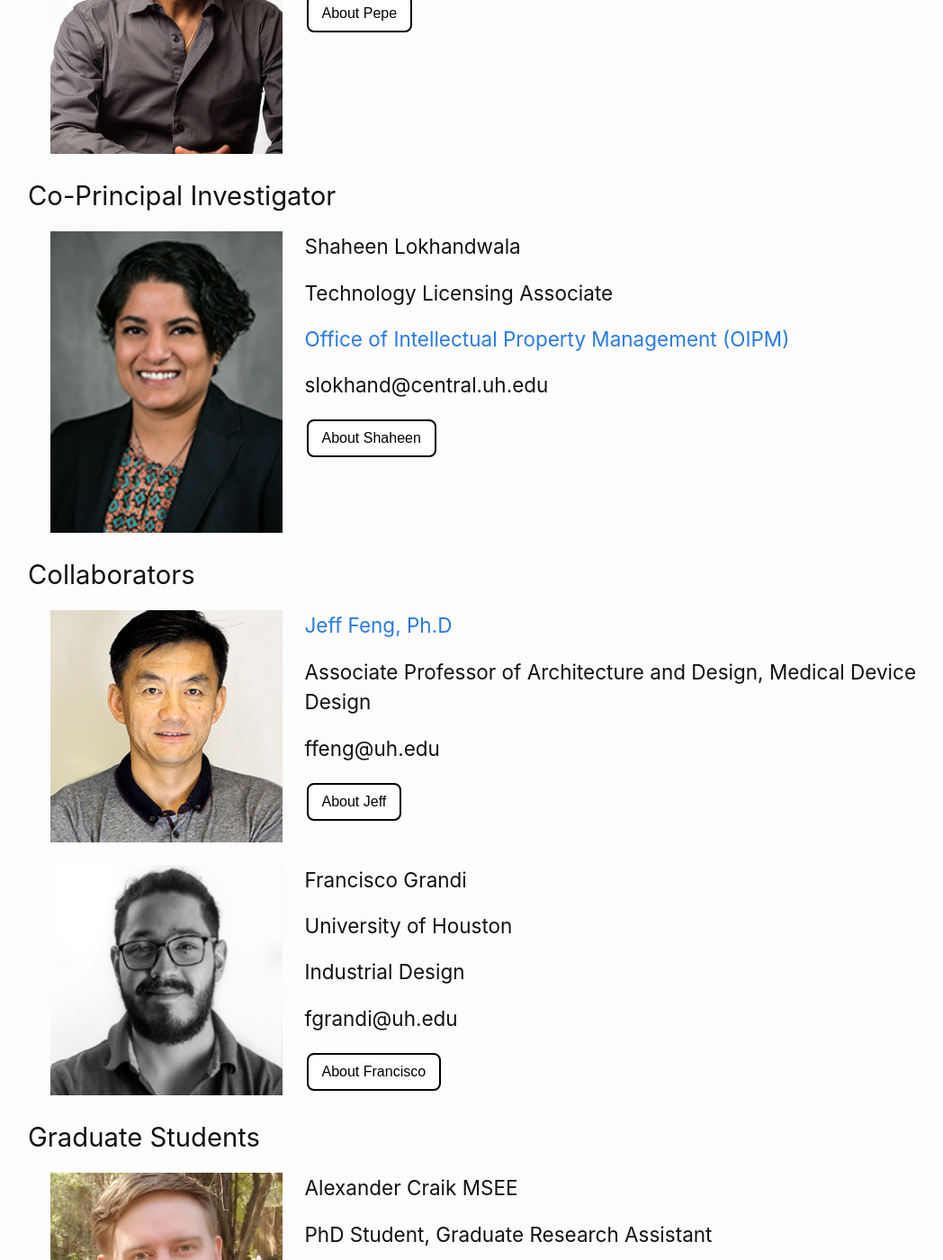
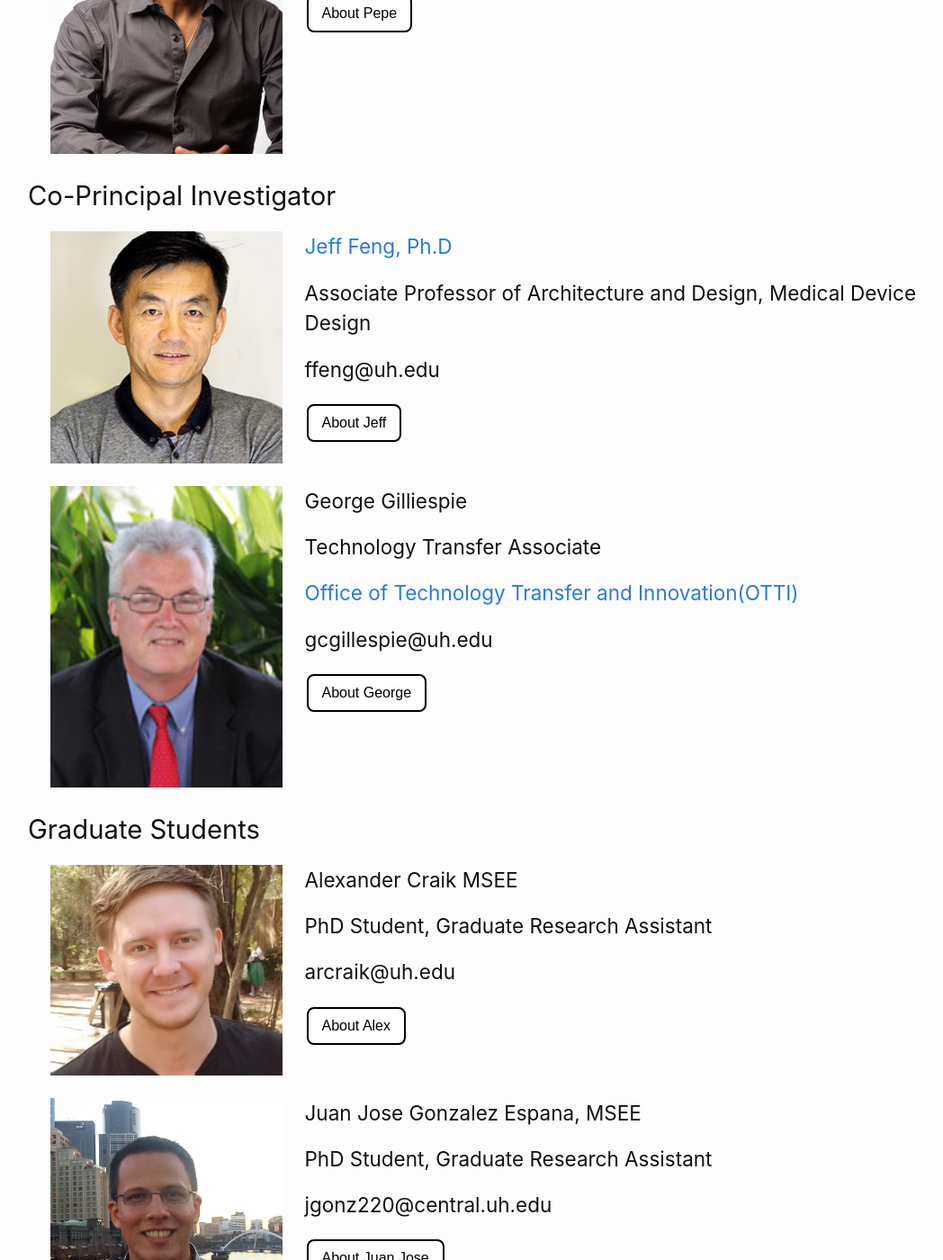
Before and after one commit to arcraik/neuroexo-website, a Jekyll site: the page built from people.md, in a window 1280 px wide and 1400 px high, scrolled down 593 px. Shown: the whole window at 90% size, without its empty margins (94-1142 px from the left). Built offline with Jekyll 4.4.1, drawn with Linux system fonts in a browser that asks for light colours; some of the changed text lies outside the part shown.

Commit message:
Update people.md

```diff
--- a/people.md
+++ b/people.md
@@ -46,36 +46,6 @@ title: People
 <br>
 
 <h3>Co-Principal Investigator</h3>
-
-<div>
-<img class="peoplepic" src="/photos/slokhan.jpg" alt="Shaheen Lokhandwala " />
-<h4>Shaheen Lokhandwala </h4>
-<h4>Technology Licensing Associate</h4>
-<h4><a href="https://www.uh.edu/research/tech-transfer/ip/" target="_blank" >Office of Intellectual Property Management (OIPM)</a></h4>
-<h4>slokhand@central.uh.edu</h4>
-<!-- Trigger/Open The Modal -->
-<button class="modal-button" href="#slokhandwala">About Shaheen</button>
-
-<!-- The Modal -->
-<div id="slokhandwala" class="modal">
-
-  <!-- Modal content -->
- <div class="modal-content">
-    <div class="modal-header">
-      <span class="close">×</span>
-      <h2>Shaheen Lokhandwala</h2>
-    </div>
-    <div class="modal-body">
-      <img class="content peoplepic" src="/photos/slokhan.jpg" alt="Shaheen Lokhandwala " align="left"/>
-      <div><p class="content"></p></div>
-    </div>
-   </div>
-
-</div>
-</div>
-<br>
-
-<h3>Collaborators</h3>
 <div>
 <img class="peoplepic" src="/photos/jefffeng.jpg" alt="Jeff Feng" />
 <h4><a href="http://www.uh.edu/architecture/about/faculty/#!/details/1224152" target="_blank">Jeff Feng, Ph.D</a></h4>
@@ -97,26 +67,33 @@ title: People
  </div>
 </div>
 <div>
-<img class="peoplepic" src="/photos/fgrandi.jpg" alt="Francisco Grandi" />
-<h4>Francisco Grandi</h4>
-<h4>University of Houston</h4>
-<h4>Industrial Design</h4>
-<h4>fgrandi@uh.edu</h4>
+<img class="peoplepic" src="/photos/gillespie.jpg" alt="George Gilliespie " />
+<h4>George Gilliespie</h4>
+<h4>Technology Transfer Associate</h4>
+<h4><a href="https://www.uh.edu/research/about/organization/otti/" target="_blank" >Office of Technology Transfer and Innovation(OTTI)</a></h4>
+<h4>gcgillespie@uh.edu</h4>
+<!-- Trigger/Open The Modal -->
+<button class="modal-button" href="#gilliespie">About George</button>
 
-<button class="modal-button" href="#fgrandi">About Francisco</button>
-<div id="fgrandi" class="modal">
-<div class="modal-content">
-   <div class="modal-header">
-     <span class="close">×</span>
-     <h2>Francisco Grandi</h2>
+<!-- The Modal -->
+<div id="gilliespie" class="modal">
+
+  <!-- Modal content -->
+ <div class="modal-content">
+    <div class="modal-header">
+      <span class="close">×</span>
+      <h2>George Gilliespie</h2>
+    </div>
+    <div class="modal-body">
+      <img class="content peoplepic" src="/photos/gillespie.jpg" alt="George Gilliespie " align="left"/>
+      <div><p class="content"></p></div>
+    </div>
    </div>
-   <div class="modal-body">
-       <img class="content peoplepic" src="/photos/fgrandi.jpg" alt="Francisco Grandi" />
-     <div><p class="content"></p></div>
-    </div>
- </div>
- </div>
+
 </div>
+</div>
+<br>
+
 <h3>Graduate Students</h3>
 <div>
 <img class="peoplepic" src="/photos/ArCraik.jpg" alt="Alexander Craik" />
@@ -171,7 +148,32 @@ title: People
 </div>
 </div>
 <br>
-<h3>2020 Graduate Intern</h3>
+<h3>Undergraduate Collaborator</h3>
+
+<div>
+<img class="peoplepic" src="/photos/fgrandi.jpg" alt="Francisco Grandi" />
+<h4>Francisco Grandi</h4>
+<h4>University of Houston</h4>
+<h4>Industrial Design</h4>
+<h4>fgrandi@uh.edu</h4>
+
+<button class="modal-button" href="#fgrandi">About Francisco</button>
+<div id="fgrandi" class="modal">
+<div class="modal-content">
+   <div class="modal-header">
+     <span class="close">×</span>
+     <h2>Francisco Grandi</h2>
+   </div>
+   <div class="modal-body">
+       <img class="content peoplepic" src="/photos/fgrandi.jpg" alt="Francisco Grandi" />
+     <div><p class="content"></p></div>
+    </div>
+ </div>
+ </div>
+</div>
+
+<br>
+<h3>Undergraduate International Trainee</h3>
 <div>
 <img class="peoplepic" src="/photos/OCantu.png" alt="Oziel Román Cantú López" />
 <h4>Oziel Román Cantú López</h4>
@@ -227,6 +229,38 @@ title: People
 
 </div>
 </div>
+<div>
+<img class="peoplepic" src="/photos/erguzman.jpg" alt="Edgar Guzman" />
+<h4>Edgar Guzman</h4>
+
+<h4>California State Polytechnic University, Pomona</h4>
+<h4>Double Major: Computer Engineering and Electrical Engineering</h4>
+<h4>Minor: Mathematics</h4>
+<h4>erguzman@cpp.edu</h4>
+<!-- Trigger/Open The Modal -->
+<button class="modal-button" href="#erguzman">About Edgar</button>
+
+<!-- The Modal -->
+<div id="erguzman" class="modal">
+
+  <!-- Modal content -->
+ <div class="modal-content">
+    <div class="modal-header">
+      <span class="close">×</span>
+      <h2>Edgar Guzman</h2>
+    </div>
+    <div class="modal-body">
+        <img class="content peoplepic" src="/photos/erguzman.jpg" alt="Edgar Guzman" />
+      <div><p class="content">Edgar Guzman is currently a 5 th year student in Electrical and Computer Engineering (ECE)
+at California State Polytechnic University, Pomona. He will be applying to graduate school
+during the fall of 2020, where he intendents to research robotics. Specifically, he wants to
+read brains signals and translate them into robotic (rehabilitation robotics) movements.</p></div>
+     </div>
+  </div>
+
+</div>
+</div>
+
 <h3>2020 High School Intern</h3>
 <div>
 <img class="peoplepic" src="/photos/VMannem.jpg" alt="Vinay Mannem" />
```
